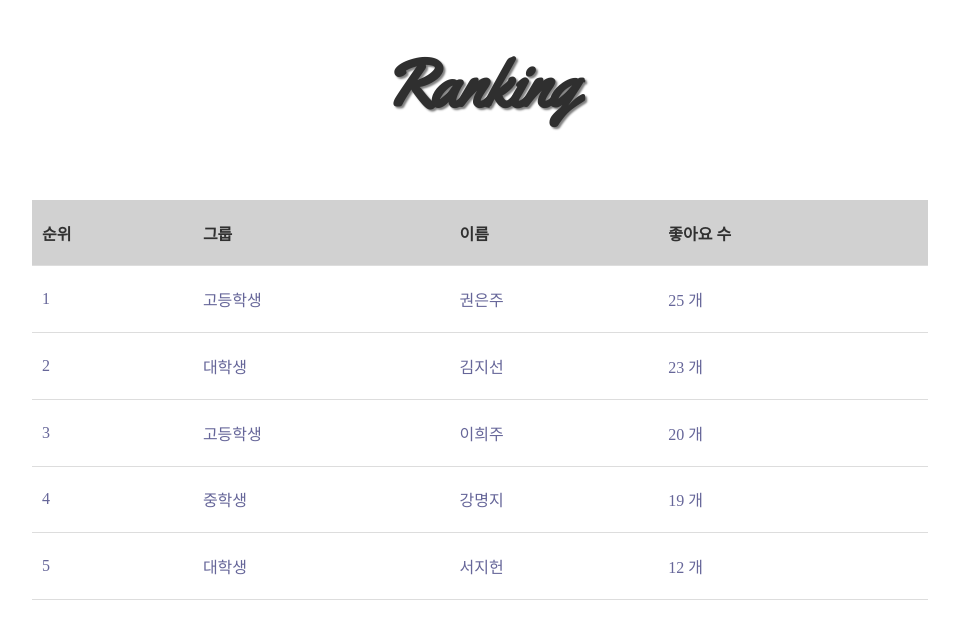
After one commit to XITO404/SSP_Project, a Flask app: page /ranking in a window 1280 px wide. The commit adds this page. Shown: the top 639 px of the page, without its empty margins (160-1119 px from the left). Run offline with Flask 2, Linux system fonts and the light colour scheme.

Commit message:
final final

```diff
--- a/app.py
+++ b/app.py
@@ -1,5 +1,6 @@
 # app.py는 서버를 돌리는 파일
 from flask import Flask, session, render_template, redirect, request, url_for, flash, jsonify, json
+
 # from flaskext.mysql import MySQL
 
 import pymysql
@@ -29,23 +30,25 @@ except Exception as e:
 
 
 
-# 템플릿 랜더링은 아래 구조로 사용
-# @app.route('경로')
-# def 파일명():
-#   return render_template('파일명.확장자')
 
+# 기본 페이지
 @app.route('/')
 def main_page():
     return render_template("bootstrap_mainpage.html")
 
+# 캘린더 페이지
 @app.route('/calendar/')
 def calendar():
     return render_template("calendar.html")
 
+
+# 투두페이지
 @app.route('/todo/')
 def todo():
     return render_template("todo.html")
 
+
+# 로그인 페이지
 @app.route('/login/', methods=['GET', 'POST'])
 def login():
     if request.method=='POST':
@@ -53,9 +56,10 @@ def login():
         pw = request.form['pw']
         # name=request.form['name']
         sql = f"select * from Member where id='{id}' and pw='{pw}'"
+        cursor.execute(sql)
 
-        # sql = f"select * from Member where id='{id}'"
-        cursor.execute(sql)
+        # 로그인한 회원의 이름 select
+        '''sql_name = f"SELECT name FROM member WHERE id='{id}'"'''
 
         session['asd']=id
 
@@ -65,6 +69,7 @@ def login():
         if len(rows)==1:
             flash("로그인 성공")
             return redirect(url_for('main_page'))
+
         else:
             flash("로그인 실패")
             return render_template("login.html")
@@ -156,6 +161,7 @@ def tododelete():
         db.commit()
         return redirect(request.url)
     return redirect(url_for('main_page'))
+
 @app.route('/todocheck/',methods=['GET','POST'])
 def todocheck():
     if request.method == 'POST':
@@ -180,35 +186,24 @@ def rank():
 #     return render_template('login.html')
 
 
-@app.route('/calendar2/', methods=['GET', 'POST'])
-def calendar2():
-    return render_template("calendar2.html")
+@app.route('/calendar2/<id>', methods=['GET', 'POST'])
+def calendar2(id):
+    return render_template("calendar2.html", id=id)
 
 
 ### Ajax - 팔로우 리스트 반환 ###
 @app.route('/follow', methods=['get'])
 def follow():
-    from flask import jsonify
 
-    id = session['asd']
+    id = session['asd'] # 현재 접속중인 사용자의 ID 가져오기
 
-    sql = f"SELECT * FROM friends WHERE follower='{id}'"
-
+    sql = f"SELECT * FROM friends WHERE follower='{id}'" # DB에서 해당 사용자가 팔로우 하는 사용자 ID 리스트 가져오기
     cursor.execute(sql)
     rows = cursor.fetchall()
 
-    follow_list = []
-    for i in rows:
-        follow_list.append(i[0])
+    follow_list = [i[0] for i in rows] # 가져온 팔로우 계정들을 리스트로 변환
 
-    # following = rows[0]
-    # data = {'following': following}
-
-    print(f">>> follow_list : {follow_list}")
-
-    return jsonify(follow_list)
-
-
+    return jsonify(follow_list) # calendar.html에서 요청한 fetch로 데이터 반환
 
 if __name__ == '__main__':
     app.run(debug=True)
--- /dev/null
+++ b/static/css/ranking.css
@@ -0,0 +1,28 @@
+h1,h2,h3,h4,h5,h6 {
+    text-align: center;
+}
+
+.ranking_table {
+  position: absolute;
+    top: 50%;
+    left: 50%;
+    transform: translate(-50%, -50%);
+  border-collapse: collapse;
+  width:70%;
+  height:50%;
+}
+.ranking_table th {
+  padding: 10px;
+  color: #303030;
+  background-color: #d1d1d1;
+  border-bottom: 1px solid #ddd;
+  text-align: left;
+}
+.ranking_table td {
+  color: #669;
+  padding: 10px;
+  border-bottom: 1px solid #ddd;
+}
+.ranking_table tr:hover td {
+  color: #004;
+}
--- a/templates/calendar2.html
+++ b/templates/calendar2.html
@@ -52,7 +52,7 @@
             <!-- group -->
             <div id="Group">
                 <div class="Friend_button">
-                    <button class="Moon" type="button" onclick="location.href=''"><img src="../static/img/profile_2.jpg"></button>
+                    <button class="Moon" type="button" onclick="location.href=''"><img src="../static/img/profile_2.jpg">{{id}}</button> 님의 학습 공간입니다
             </div>
 
             <!--profile-->
--- /dev/null
+++ b/templates/ranking.html
@@ -0,0 +1,27 @@
+<!doctype html>
+<html>
+  <head>
+    <meta charset="utf-8">
+    <title></title>
+    <link rel="stylesheet" href="/static/css/ranking.css">
+    <link rel="preconnect" href="https://fonts.googleapis.com">
+    <link rel="preconnect" href="https://fonts.gstatic.com" crossorigin>
+    <link href="https://fonts.googleapis.com/css2?family=Playfair+Display:wght@800&family=Yellowtail&display=swap" rel="stylesheet">
+  </head>
+  <body>
+    <div style="padding-top:10px" class="rank">
+      <h1>
+        <span style="font-size: 2.1em; text-shadow: 2px 2px 2px gray; color: #2f2f2f; font-family: 'Yellowtail' !important;">
+        Ranking
+      </h1>
+      <table class="ranking_table">
+        <tr><th>순위</th><th>그룹</th><th>이름</th><th>좋아요 수</th></tr>
+        <tr><td>1</td><td>고등학생</td><td>권은주</td><td>25 개</td></tr>
+        <tr><td>2</td><td>대학생</td><td>김지선</td><td>23 개</td></tr>
+        <tr><td>3</td><td>고등학생</td><td>이희주</td><td>20 개</td></tr>
+        <tr><td>4</td><td>중학생</td><td>강명지</td><td>19 개</td></tr>
+        <tr><td>5</td><td>대학생</td><td>서지헌</td><td>12 개</td></tr>
+      <table>
+    </div>
+  </body>
+</html>
```
Also changed, not shown: static/js/todo.js (+2 -14 lines), templates/calendar.html (+37 -12 lines), static/img/dislike.jpg (added), static/img/like.jpg (added), static/img/like.webp (added).
